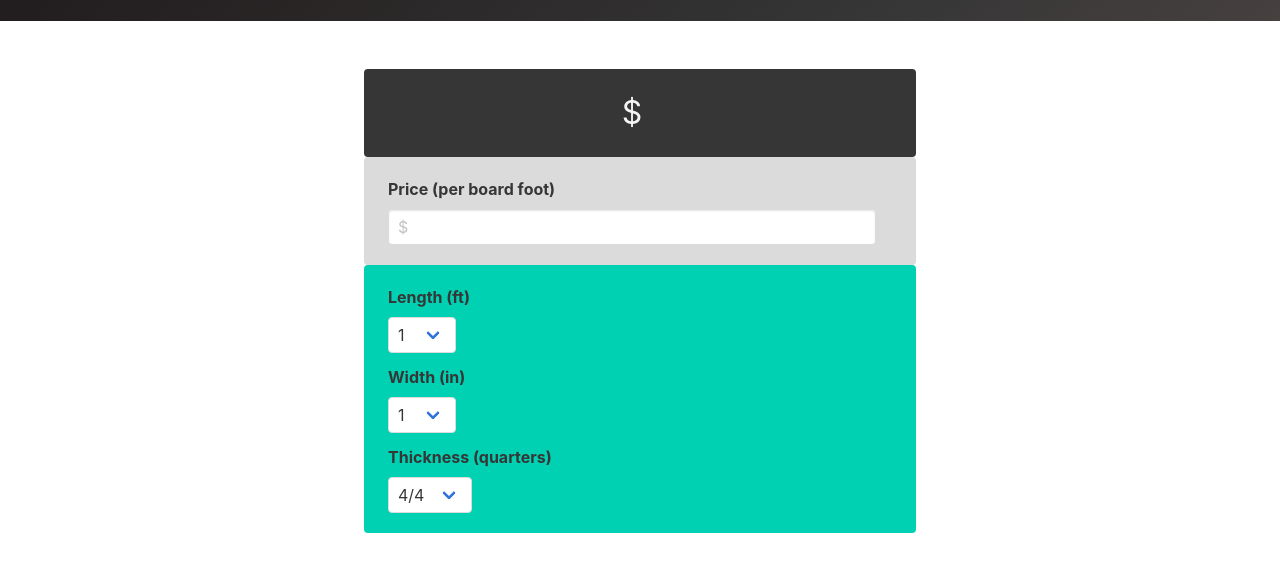
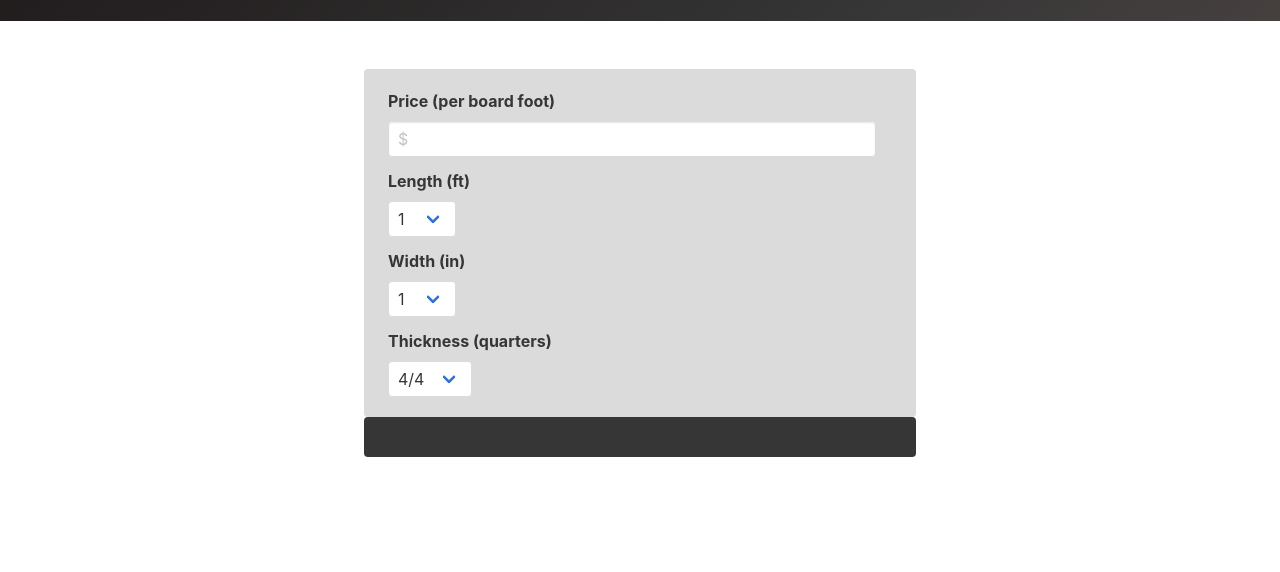
Before and after one commit to clyde30/board-foot-calculator, a website: page index.html in a window 1280 px wide. Shown: the part 92-664 px from the top of the page. Drawn offline with nearby package versions, Linux system fonts and the light colour scheme.

Commit message:
move cost to bottom

```diff
--- a/index.html
+++ b/index.html
@@ -24,9 +24,6 @@
                 <div class="tile is-ancestor is-6 bf-app-container">
                     <div class="tile is-parent is-vertical">
                         <div class="is-child">
-                            <div class="tile is-child notification is-dark has-text-centered is-size-3">
-                                <div class="total">$</div>
-                            </div>
                             <div class="tile is-child notification has-background-grey-lighter">
                                 <div class="field">
                                     <label class="label">Price (per board foot)</label>
@@ -34,8 +31,6 @@
                                         <input class="input" type="text" name="cost" placeholder="$">
                                     </div>
                                 </div>
-                            </div>
-                            <div class="tile is-child notification has-background-primary">
                                 <div class="field">
                                     <label class="label">Length (ft)</label>
                                     <div class="select">
@@ -99,6 +94,9 @@
                                     </div>
                                 </div>
                             </div>
+                            <div class="tile is-child notification is-dark has-text-centered is-size-3">
+                                <div class="total"></div>
+                            </div>
                         </div>
                     </div>
                 </div>
```
